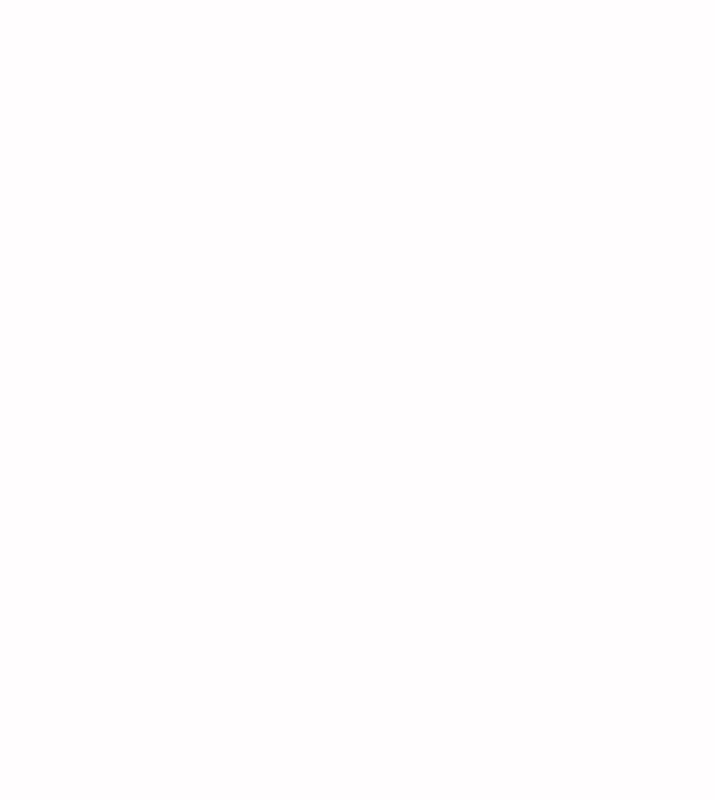
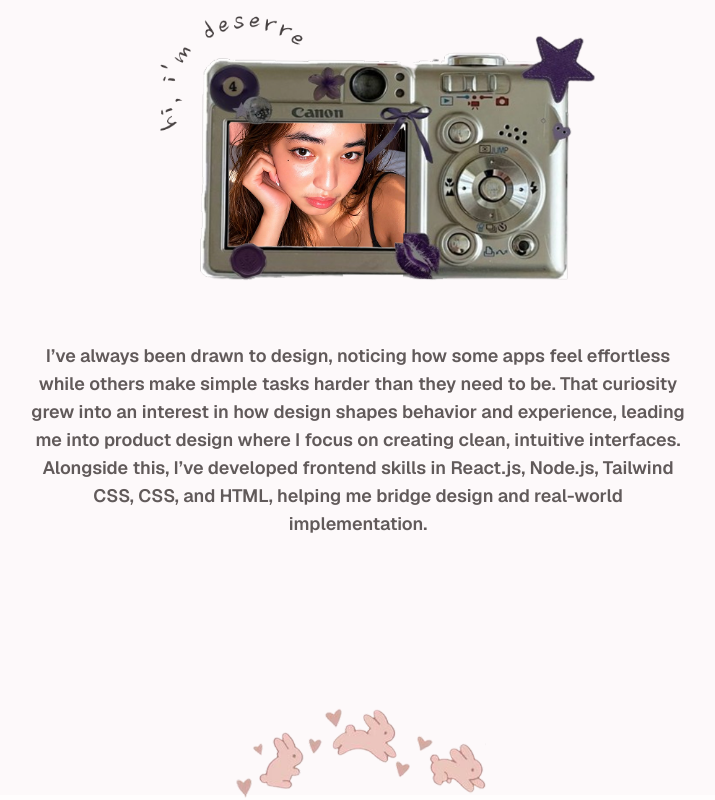
Before and after one commit to desvinluan/portfolio-v2, a React (Vite) app: page / in a window 1280 px wide. Shown: the part 778-1578 px from the top of the page, without its empty margins (282-997 px from the left). Before the commit the page ends 800 px from the top, so only its background shows below. Built offline with nearby package versions, Linux system fonts and the light colour scheme; a web font is replaced by a local one.

Commit message:
finish the about me section

```diff
--- a/src/App.jsx
+++ b/src/App.jsx
@@ -1,6 +1,8 @@
 import { useState } from "react";
 import Header from "./components/Header";
 import BannerImage from "./assets/images/banner.png";
+import Me from "./assets/images/me.png";
+import Rab from "./assets/images/rab.png";
 
 function App() {
   const [count, setCount] = useState(0);
@@ -24,6 +26,24 @@
             </p>
           </div>
         </section>
+        <section className="flex justify-center bg-secondary h-220 pt-16">
+          <div className="flex flex-col items-center justify-center gap-14">
+            <img src={Me} alt="Me" className="h-auto w-120" />
+            <div className="flex flex-col items-center justify-center gap-40">
+              <p className="text-lg text-center text-muted-foreground max-w-2xl font-body font-semibold">
+                I’ve always been drawn to design, noticing how some apps feel
+                effortless while others make simple tasks harder than they need
+                to be. That curiosity grew into an interest in how design shapes
+                behavior and experience, leading me into product design where I
+                focus on creating clean, intuitive interfaces. Alongside this,
+                I’ve developed frontend skills in React.js, Node.js, Tailwind
+                CSS, CSS, and HTML, helping me bridge design and real-world
+                implementation.
+              </p>
+              <img src={Rab} alt="Me" className="h-auto w-64" />
+            </div>
+          </div>
+        </section>
       </main>
     </div>
   );
```
Also changed, not shown: src/assets/images/me.png (added), src/assets/images/rab.png (added).
